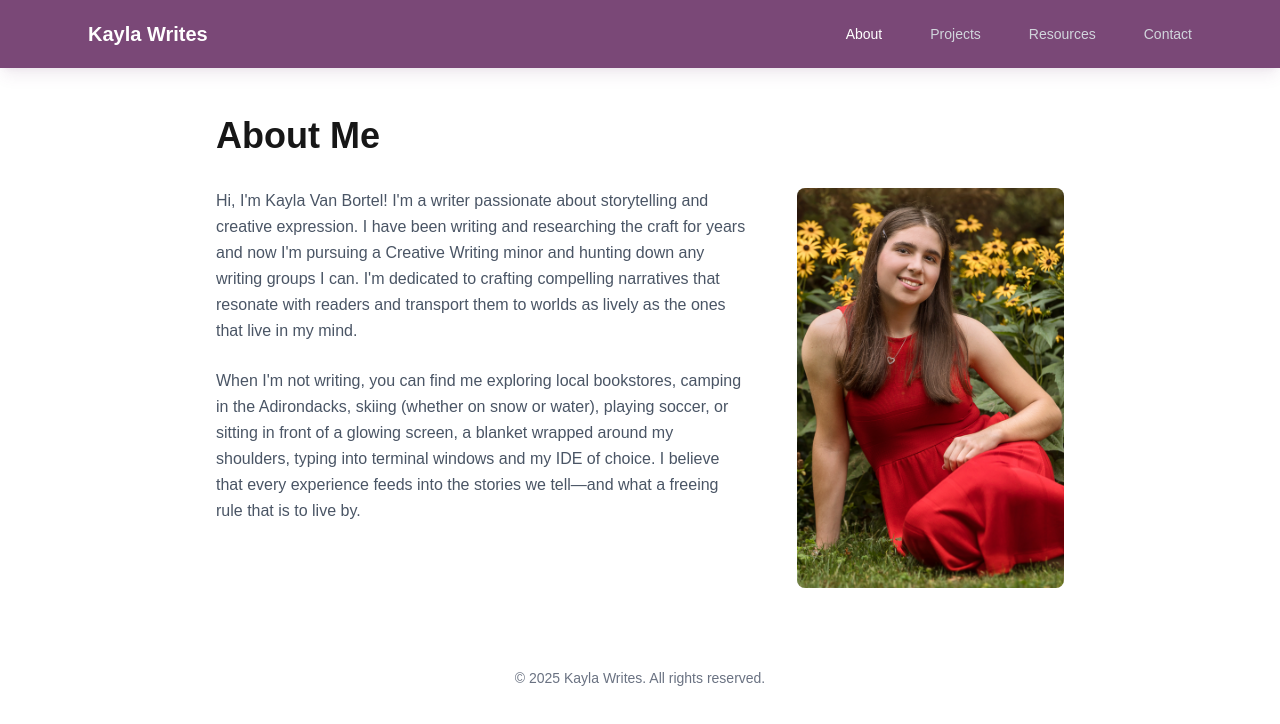
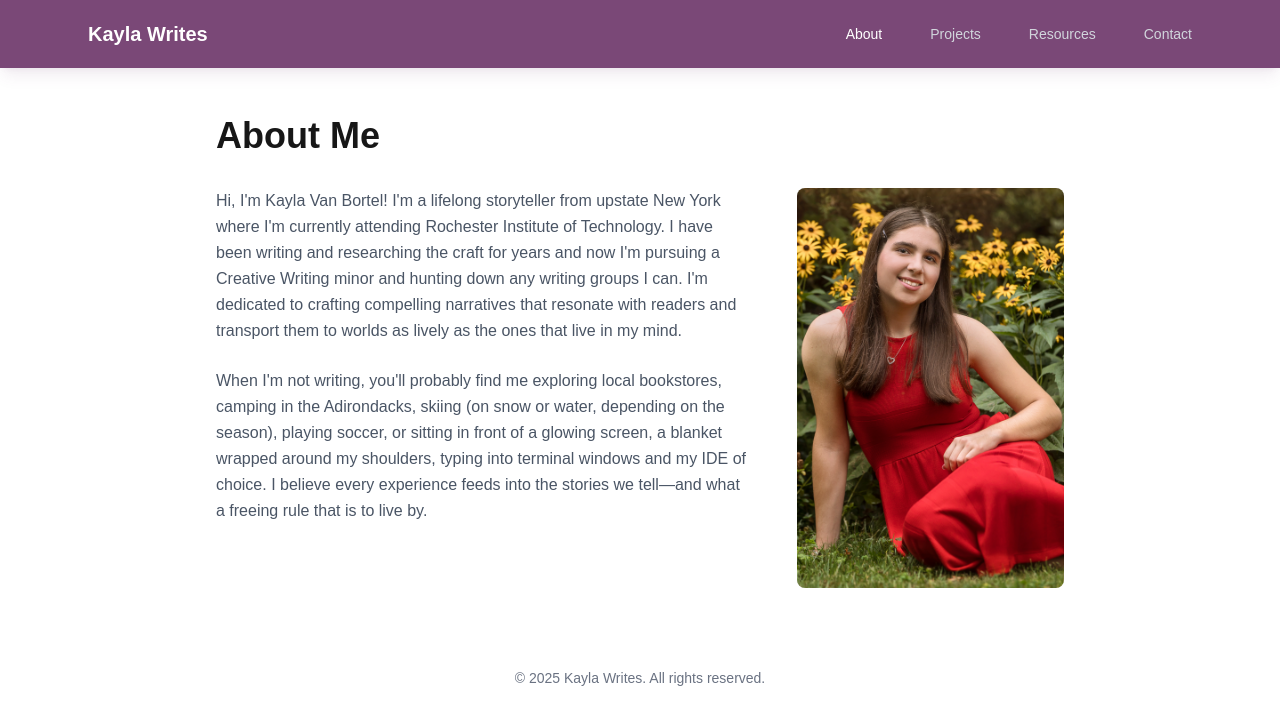
Before and after one commit to kvanbortel/kvb-writing, a Next.js app: page /kvb-writing/about in a window 1280 px wide. Shown: the top 724 px of the page. Built offline with nearby package versions, Linux system fonts and the light colour scheme.

Commit message:
update bio

```diff
--- a/src/app/about/page.tsx
+++ b/src/app/about/page.tsx
@@ -17,17 +17,18 @@ export default function AboutPage() {
       <div className="grid md:grid-cols-[2fr_1fr] gap-12">
         <article className="space-y-6">
           <p className="text-gray-600 dark:text-gray-300 leading-relaxed">
-            Hi, I&apos;m Kayla Van Bortel! I&apos;m a writer passionate about storytelling and creative expression.
+            Hi, I&apos;m Kayla Van Bortel! I&apos;m a lifelong storyteller from upstate New York where I&apos;m
+            currently attending Rochester Institute of Technology.
             I have been writing and researching the craft for years and now I&apos;m pursuing a Creative Writing minor
             and hunting down any writing groups I can. I&apos;m dedicated to
             crafting compelling narratives that resonate with readers and transport them to worlds as lively as the
             ones that live in my mind.
           </p>
           <p className="text-gray-600 dark:text-gray-300 leading-relaxed">
-            When I&apos;m not writing, you can find me exploring local bookstores, camping in the Adirondacks,
-            skiing (whether on snow or water), playing soccer, or sitting in front of a glowing screen, a blanket
-            wrapped around my shoulders, typing into terminal windows and my IDE of choice.
-            I believe that every experience feeds into the stories we tell—and what a freeing rule that is to live by.
+            When I&apos;m not writing, you&apos;ll probably find me exploring local bookstores, camping in the
+            Adirondacks, skiing (on snow or water, depending on the season), playing soccer, or sitting in front of a
+            glowing screen, a blanket wrapped around my shoulders, typing into terminal windows and my IDE of choice.
+            I believe every experience feeds into the stories we tell—and what a freeing rule that is to live by.
           </p>
         </article>
         <figure className="relative aspect-[2/3] rounded-lg overflow-hidden bg-gray-100 dark:bg-gray-800">
```
